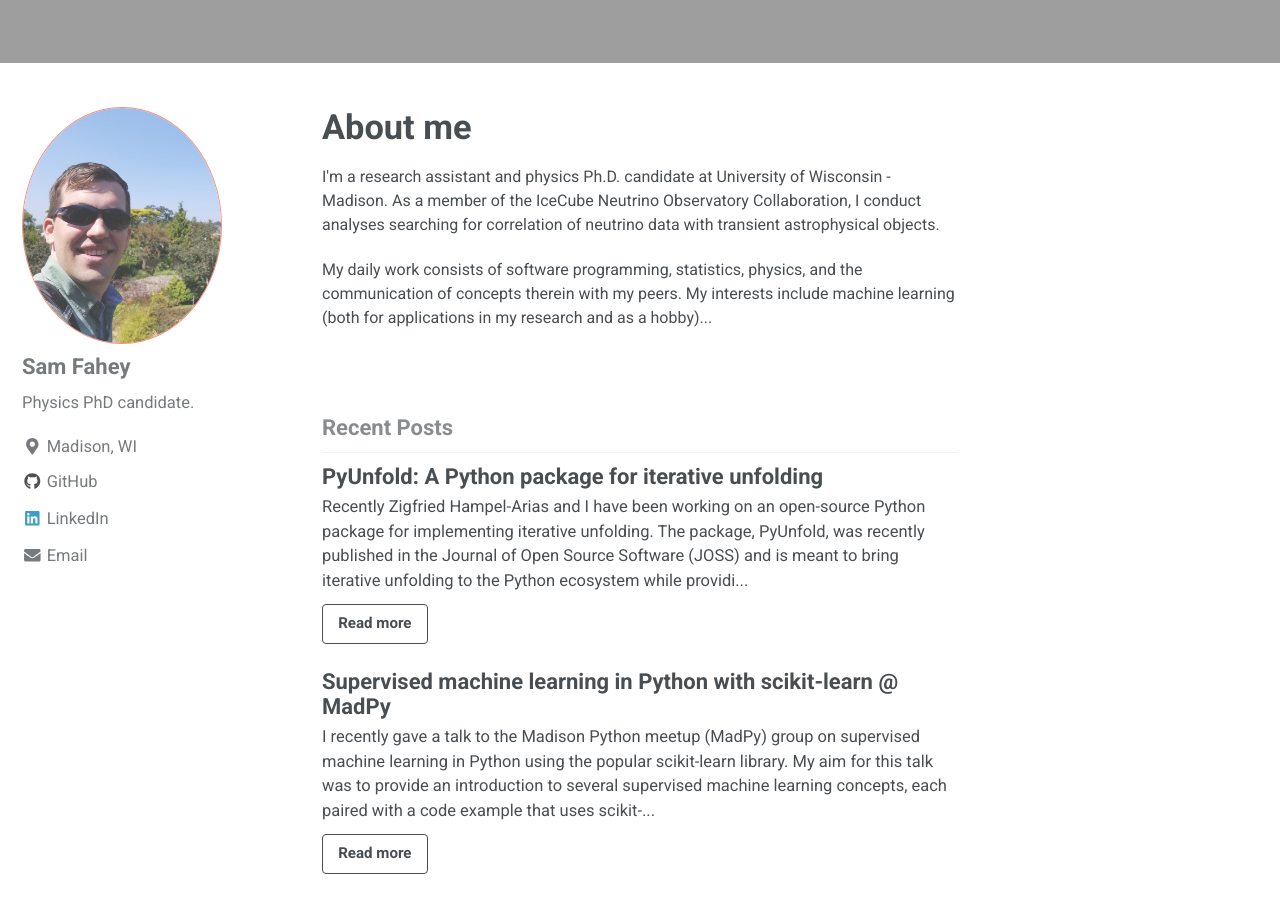
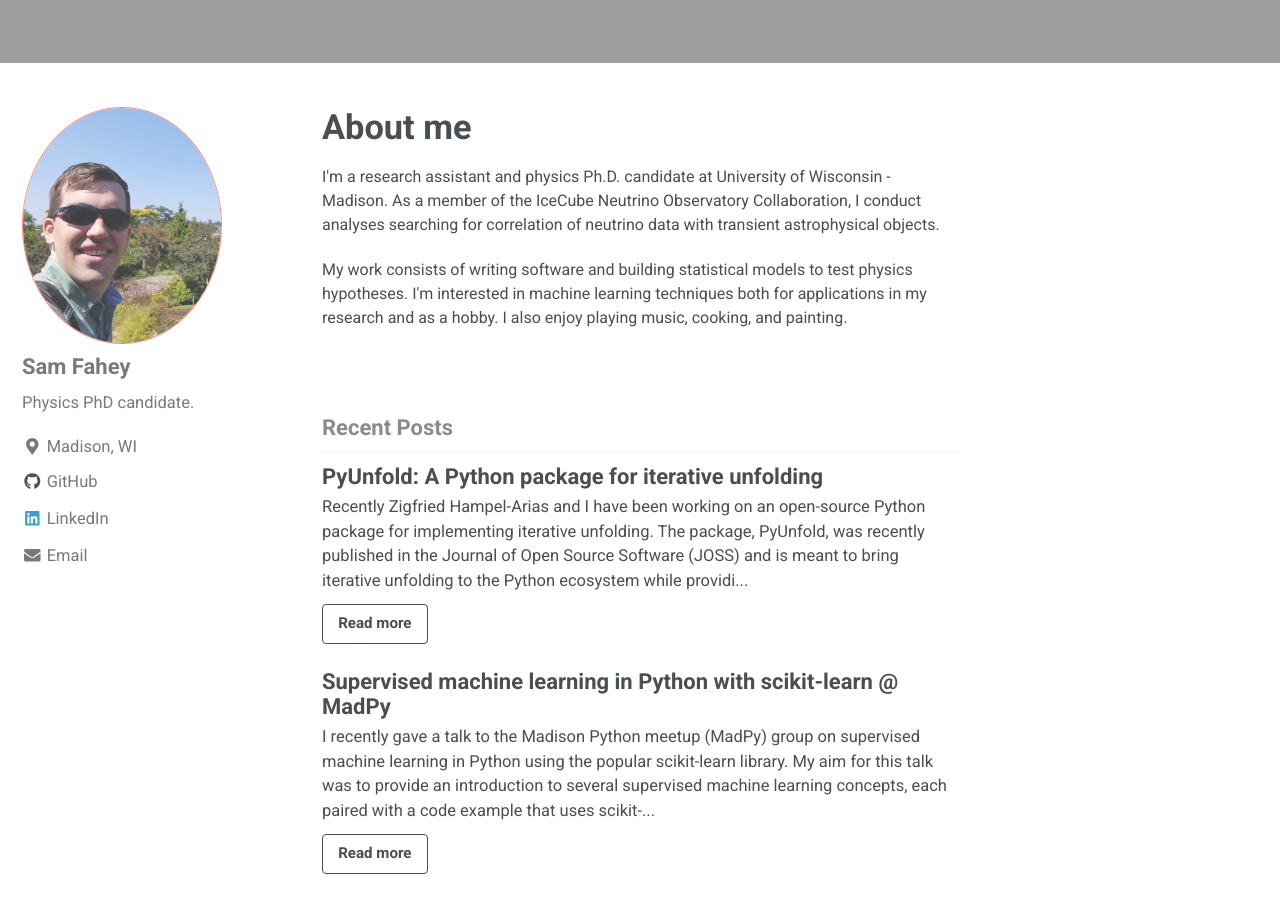
Before and after one commit to sam-fahey/jrbourbeau.github.io, a Jekyll site: the page built from index.html, in a window 1280 px wide and 900 px high, scrolled down 394 px. Built offline with Jekyll 4.4.1, drawn with Linux system fonts in a browser that asks for light colours; nearby versions of some CDN libraries; the list of posts is cut into pages by our own code.

Commit message:
Update home.html

```diff
--- a/_layouts/home.html
+++ b/_layouts/home.html
@@ -5,10 +5,14 @@ layout: archive
 <h1>About me</h1>
 <section class="page__content" itemprop="text">
     <p>
-        I'm a research assistant and physics Ph.D. candidate at University of Wisconsin - Madison. As a member of the IceCube Neutrino Observatory Collaboration, I conduct analyses searching for correlation of neutrino data with transient astrophysical objects.
+        I'm a research assistant and physics Ph.D. candidate at University of Wisconsin - Madison.
+        As a member of the IceCube Neutrino Observatory Collaboration,
+        I conduct analyses searching for correlation of neutrino data with transient astrophysical objects.
     </p>
     <p>
-        My daily work consists of software programming, statistics, physics, and the communication of concepts therein with my peers. My interests include machine learning (both for applications in my research and as a hobby)...
+        My work consists of writing software and building statistical models to test physics hypotheses.
+        I'm interested in machine learning techniques both for applications in my research and as a hobby.
+        I also enjoy playing music, cooking, and painting.
     </p>
 </section>
 <br />
```
